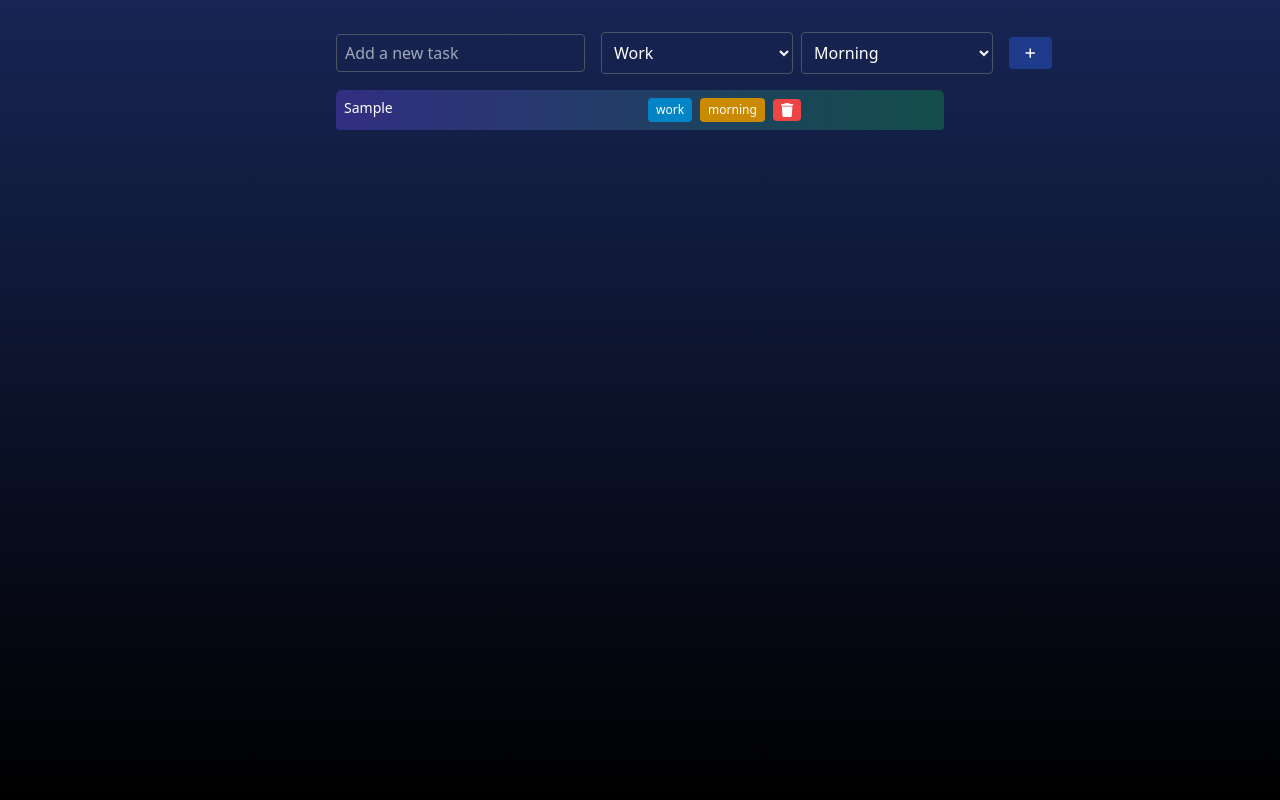
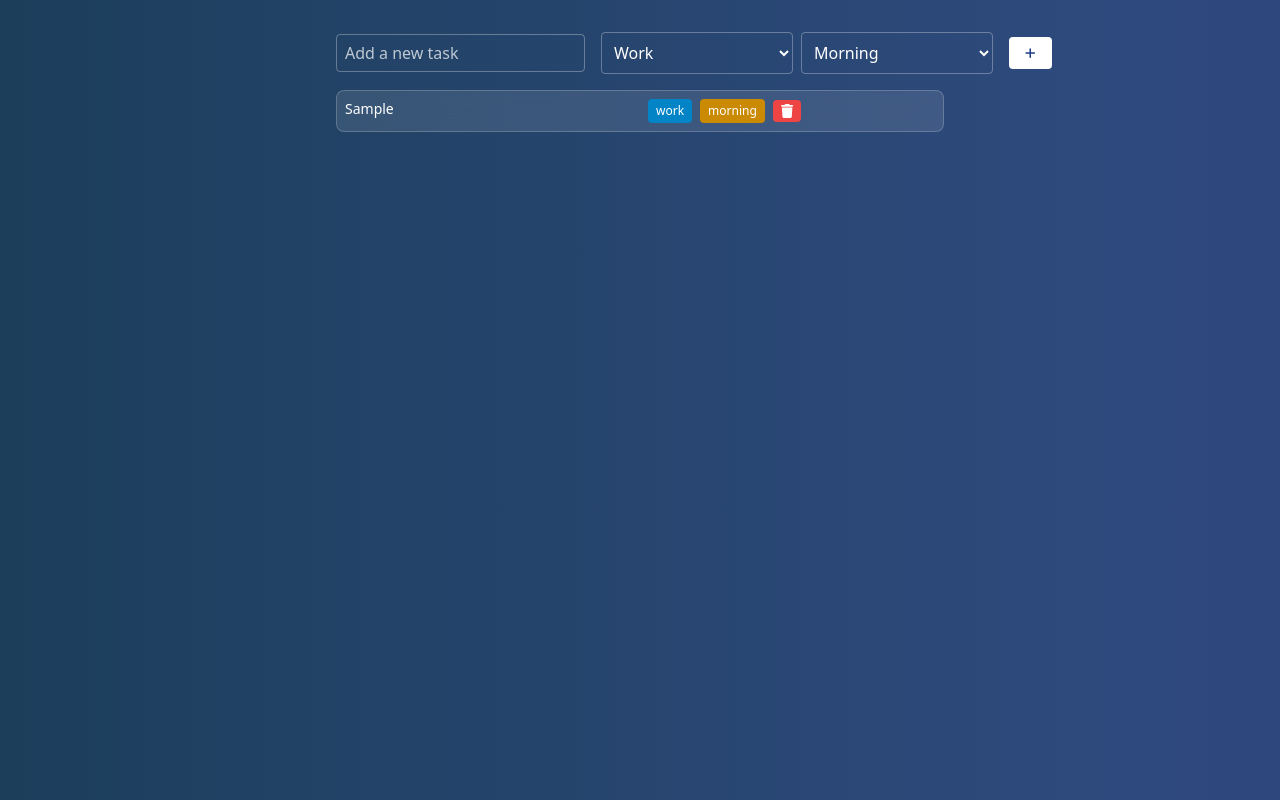
Before and after one commit to LivingtonMerello98/React---TodoList, a React (Vite) app: page / in a window 1280 px wide. Both pictures are taken after typing "Sample" into the empty fields and a click on the button 1030 px from the left and 53 px from the top of the page. Built offline with nearby package versions, Linux system fonts and the light colour scheme.

Commit message:
[UPD] colors components

```diff
--- a/src/App.jsx
+++ b/src/App.jsx
@@ -2,14 +2,13 @@ import React, { useState, useEffect } from 'react';
 import { TaskProvider } from './store';
 import AddTask from './components/AddTask';
 import List from './components/List';
-import SplashPage from './components/SplashPage'; // Import del componente SplashPage
+import SplashPage from './components/SplashPage';
 
 function App() {
   const [showSplash, setShowSplash] = useState(true);
 
   // Nascondi la splash page dopo 3 secondi
   useEffect(() => {
-
     const timer = setTimeout(() => {
       setShowSplash(false);
     }, 2000);
@@ -22,7 +21,7 @@ function App() {
       {showSplash ? (
         <SplashPage />
       ) : (
-        <div className="flex justify-center items-center bg-gradient-to-b from-blue-950 to-black min-h-screen">
+        <div className="flex justify-center items-center liquid-bg">
           <main className="p-4 mx-4 container w-full md:w-6/12">
             <AddTask />
             <List />
--- a/src/components/AddTask.jsx
+++ b/src/components/AddTask.jsx
@@ -49,7 +49,7 @@ function AddTask() {
                 </select>
             </div>
 
-            <button type="submit" className="w-full md:w-auto bg-blue-900 hover:bg-blue-700 text-white px-4 py-2 rounded text-xs mt-4 sm:mt-0 font-bold">
+            <button type="submit" className="w-full md:w-auto bg-white text-blue-900 px-4 py-2 rounded text-xs mt-4 sm:mt-0 font-bold">
                 <FontAwesomeIcon icon="plus" />
             </button>
         </form>
--- a/src/components/ToDoItem.jsx
+++ b/src/components/ToDoItem.jsx
@@ -29,7 +29,7 @@ function ToDoItem({ task, onRemove }) {
     };
 
     return (
-        <li className={`flex justify-between items-center p-2 text-white rounded mb-2 bg-indigo-950 bg-gradient-to-r from-indigo-900 to-teal-900`}>
+        <li className={`glass-card flex justify-between items-center p-2 text-white rounded mb-2`}>
             <div className='flex w-full'>
                 <div className='item-field'>
                     <p className="text-sm text-white text-bold">{task.task}</p>
@@ -49,11 +49,10 @@ function ToDoItem({ task, onRemove }) {
                     >
                         <FontAwesomeIcon icon="trash" />
                     </button>
-
-
                 </div>
             </div>
         </li>
+
     );
 }
 
--- a/src/index.css
+++ b/src/index.css
@@ -14,7 +14,8 @@ main {
 input.input-class {
     color: white;
     background-color: #6b728000;
-    border-color: #4B5563;
+    border-color: #ffffff4d;
+    /* border-color: #4B5563; */
 }
 
 input.input-class:focus {
@@ -24,14 +25,14 @@ input.input-class:focus {
 }
 
 input.input-class::placeholder {
-    color: rgba(255, 255, 255, 0.6);
+    color: rgba(255, 255, 255, 0.71);
 }
 
 /* Stili per select */
 .select {
     color: white;
     background-color: #6b728000;
-    border-color: #4B5563;
+    border-color: #ffffff4d;
 }
 
 .select:focus {
@@ -95,6 +96,23 @@ input.input-class::placeholder {
 }
 
 
+
+.glass-card {
+    background: rgba(255, 255, 255, 0.1);
+    backdrop-filter: blur(10px);
+    -webkit-backdrop-filter: blur(10px);
+    border: 1px solid rgba(255, 255, 255, 0.2);
+    border-radius: 8px;
+    transition: all 0.3s ease-in-out;
+  }
+
+  /* Hover per un tocco interattivo */
+  .glass-card:hover {
+    background: rgba(255, 255, 255, 0.2); /* Intensifica il bianco sul hover */
+    box-shadow: 0 6px 10px rgba(0, 0, 0, 0.3); /* Ombra più intensa */
+  }
+
+
 @keyframes spin {
     0% {
         transform: rotate(0deg);
@@ -104,6 +122,31 @@ input.input-class::placeholder {
         transform: rotate(360deg);
     }
 }
+
+
+
+
+/* Definizione dell'animazione per il movimento del colore */
+@keyframes liquidBackground {
+    0% {
+      background-position: 0% 50%;
+    }
+    50% {
+      background-position: 100% 50%;
+    }
+    100% {
+      background-position: 0% 50%;
+    }
+  }
+
+  /* Classe per lo sfondo animato */
+  .liquid-bg {
+    min-height: 100vh; /* Copre l'intera altezza dello schermo */
+    background: linear-gradient(270deg, #322F81, #2E4A7D, #042F2E);
+    background-size: 400% 400%; /* Estende il gradiente per il movimento */
+    animation: liquidBackground 10s ease infinite; /* Durata, tipo e ciclo infinito */
+  }
+
 
 /* index.css */
 
```
